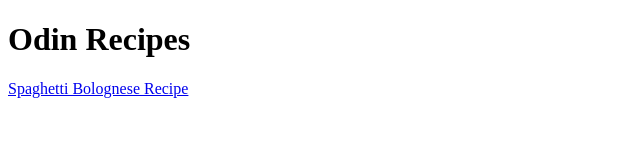
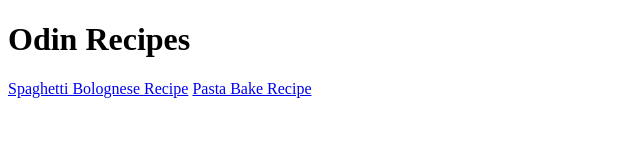
Before and after one commit to RaimeiRaikiri/Odin-Recipies, a plain HTML site: page index.html in a window 1280 px wide. Shown: the whole page, without its empty margins (0-640 px from the left). Drawn offline with Linux system fonts and the light colour scheme.

Commit message:
linked pasta bake recipe file to landing page

```diff
--- a/index.html
+++ b/index.html
@@ -8,5 +8,6 @@
     <body>
         <h1>Odin Recipes</h1>
         <a href="Recipes/spaghetti.html">Spaghetti Bolognese Recipe</a>
+        <a href="Recipes/pasta-bake.html">Pasta Bake Recipe</a>
     </body>
 </html>
```
